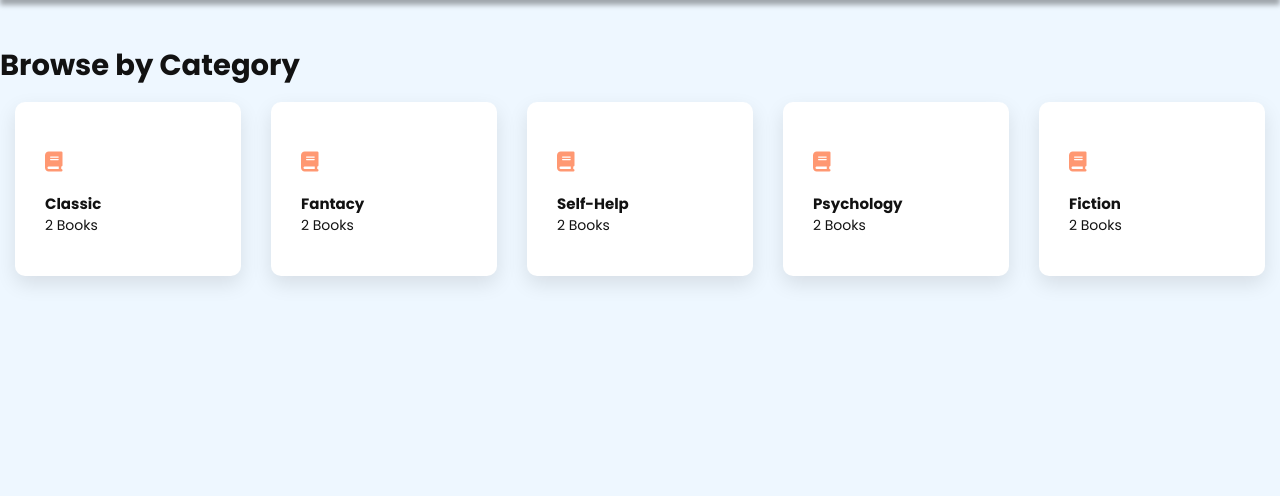
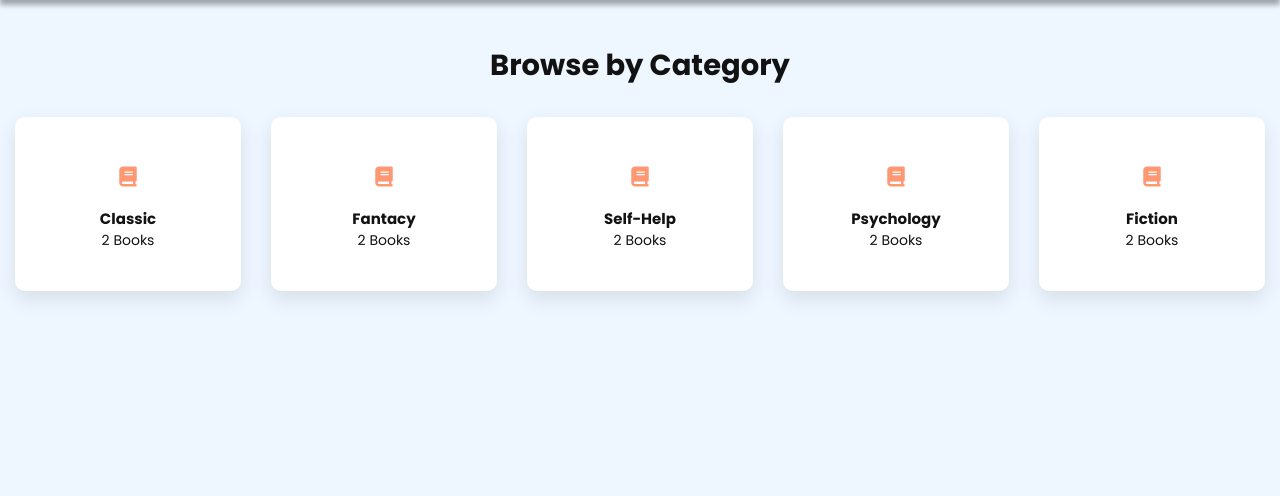
Before and after one commit to BookNest-2025/BookNest, a PHP site: page /includes/category.php in a window 1280 px wide. Shown: the part 85-581 px from the top of the page. Run offline with PHP 8.4, Linux system fonts and the light colour scheme.

Commit message:
did some changes

```diff
--- a/assets/css/category.css
+++ b/assets/css/category.css
@@ -1,16 +1,18 @@
 .category-main {
     margin-top: 85px;
-    min-height: 50vh;
+    min-height: 55vh;
 }
 
 .category-main h1 {
-    padding: 50px 0 5px 0;
+    padding: 50px 0 20px 0;
     font-size: 29px;
+    text-align: center;
 }
 
 .category {
     display: flex;
     flex-wrap: wrap;
+    text-align: center;
     justify-content: space-around;
     gap: 30px;
     margin-top: 15px;
@@ -29,10 +31,6 @@
     font-size: 15px;
 }
 
-.category-list img {
-    width: 2px;
-}
-
 .category-list:hover {
     scale: 1.05;
     cursor: pointer;
@@ -41,7 +39,6 @@
 .fa-book {
     color: var(--color-accent);
     font-size: 20px;
-
     padding: 20px 0;
 }
 
--- a/includes/category.php
+++ b/includes/category.php
@@ -9,7 +9,7 @@ include("navbar.php");
     <meta name="viewport" content="width=device-width, initial-scale=1.0">
     <title>BookNest</title>
     <link rel="stylesheet" href="../assets/css/root.css" />
-    <link rel="stylesheet" href="../assets/css/category.css" />
+    <link rel="stylesheet" href="..//assets//css//category.css" />
     <link rel="stylesheet" href="https://cdnjs.cloudflare.com/ajax/libs/font-awesome/6.4.0/css/all.min.css" />
 </head>
 
```
